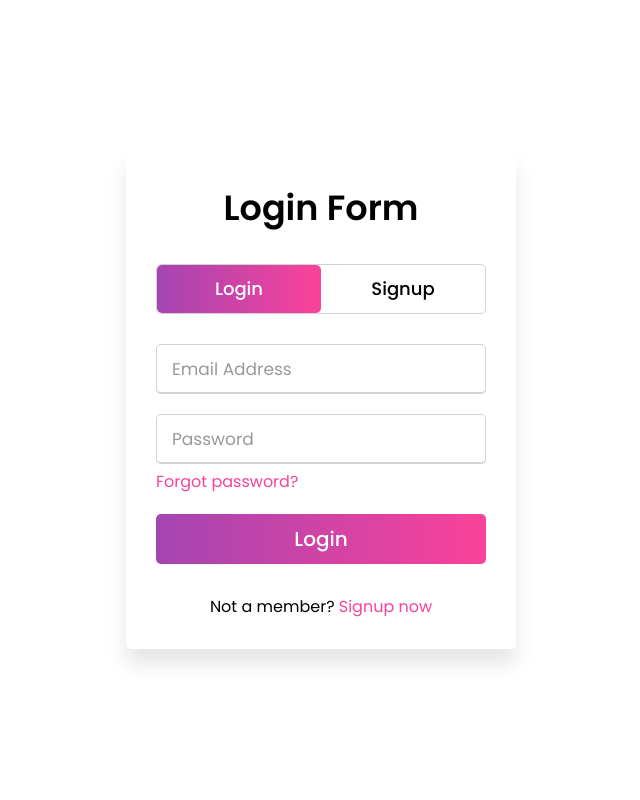
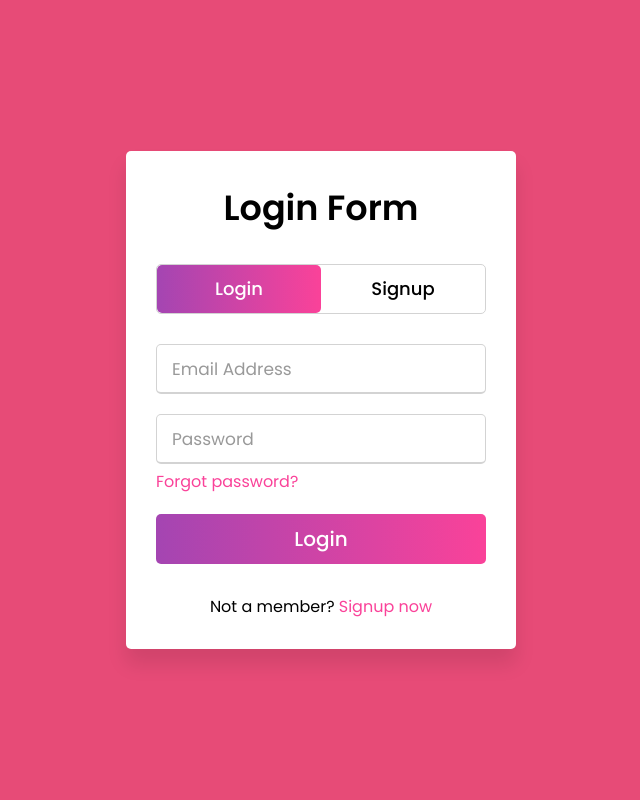
Before and after one commit to samarth23-tech/QRBasedOrdering, a Flask app: page /login in a window 1280 px wide. Shown: the whole page, without its empty margins (319-959 px from the left). Run offline with Flask 3, Linux system fonts and the light colour scheme.

Commit message:
Update style.css

```diff
--- a/website/static/css/style.css
+++ b/website/static/css/style.css
@@ -10,8 +10,9 @@ html,body{
   height: 100%;
   width: 100%;
   place-items: center;
-  background-image: url("{{ url_for('static',filename="image/login12.jpeg") }}");
+  /* background-image: url("{{ url_for('static',filename=" image/login12.jpeg") }}"); */
   background-size: 100%;
+  background: #e74b77;
 }
 
 ::selection{
```
